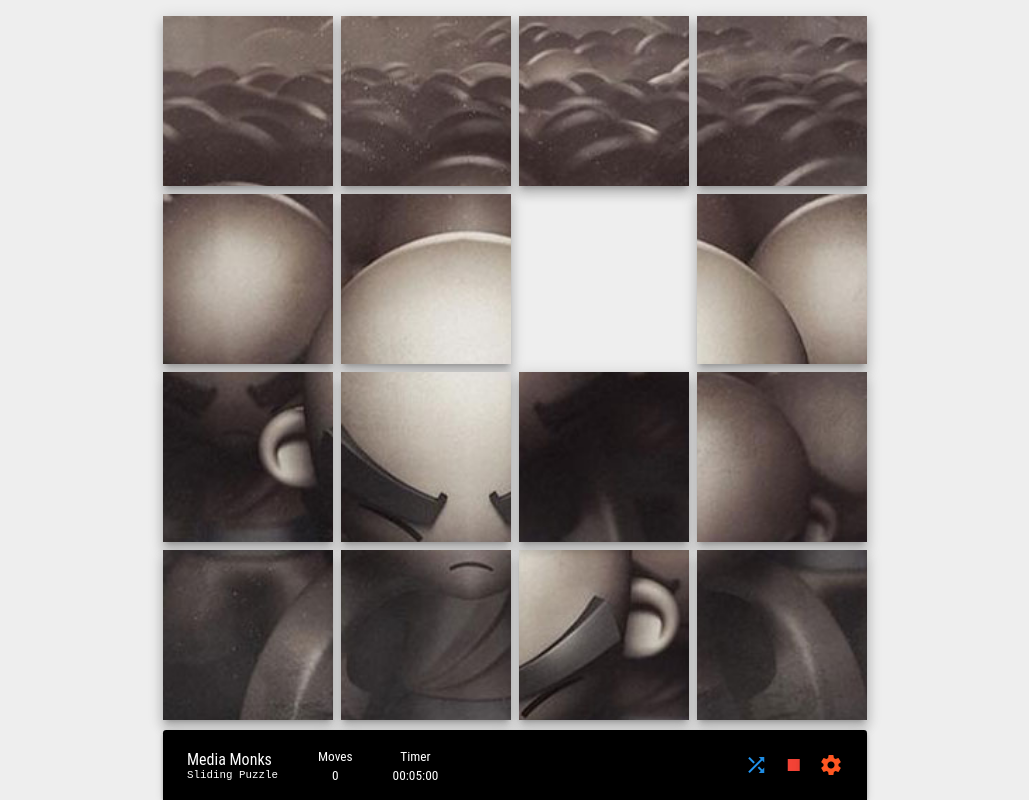
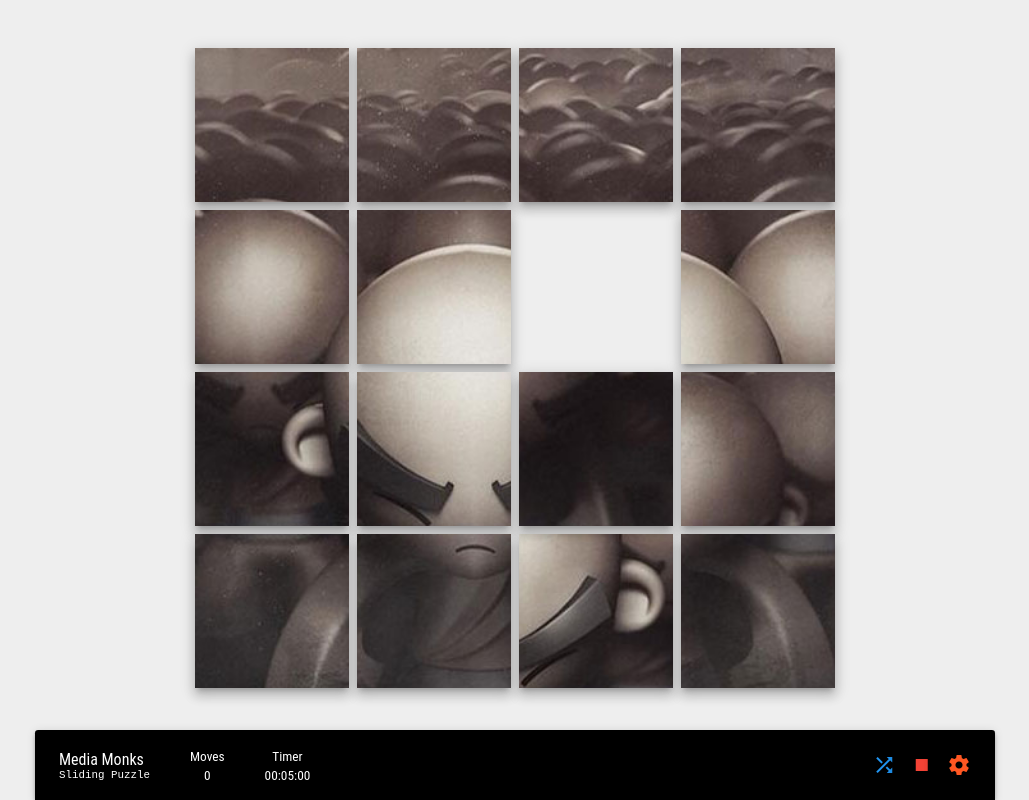
Before and after one commit to kregina/sliding-puzzle-game, a website built with webpack: page src/index.html in a window 1280 px wide. Shown: the whole page, without its empty margins (125-1154 px from the left). Built offline with nearby package versions, Linux system fonts and the light colour scheme.

Commit message:
fix footer size

```diff
--- a/src/main.css
+++ b/src/main.css
@@ -16,7 +16,7 @@
   --color-warn: #FF5722;
   --color-warn-darker: #D84315;
 
-  --content-size: 88vmin;
+  --content-size: 80vmin;
 }
 
 /* Game Styles */
@@ -74,6 +74,7 @@ html,
   display: flex;
   flex-direction: column;
   align-items: center;
+  justify-content: center;
 }
 
 .overlay{
@@ -124,8 +125,7 @@ footer{
   height: var(--content-size);
   display: grid;
   grid-gap: .5em;
-  padding: 0;
-  margin: 1em 0;
+  margin-bottom: 4em;
   transition: all 0.1s ease-in-out;
 }
 
@@ -444,9 +444,9 @@ footer{
     border-radius: 0.2em 0.2em 0 0;
     justify-content: space-around;
     margin: auto;
-    width: var(--content-size);
+    width: calc(var(--content-size) * 1.5);
     left: 50%;
-    margin-left: calc(var(--content-size) / -2);
+    margin-left: calc(var(--content-size) * 1.5 / -2);
   }
 }
 
```
